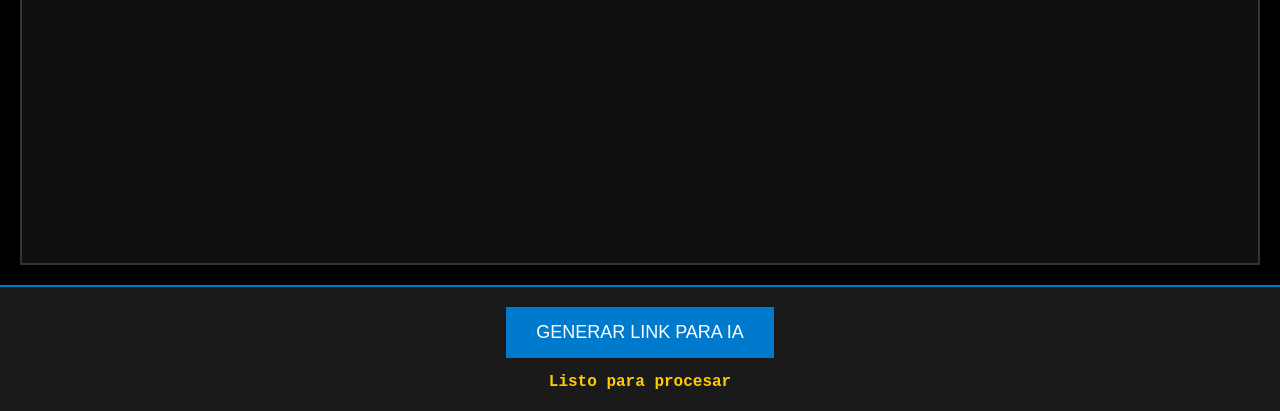
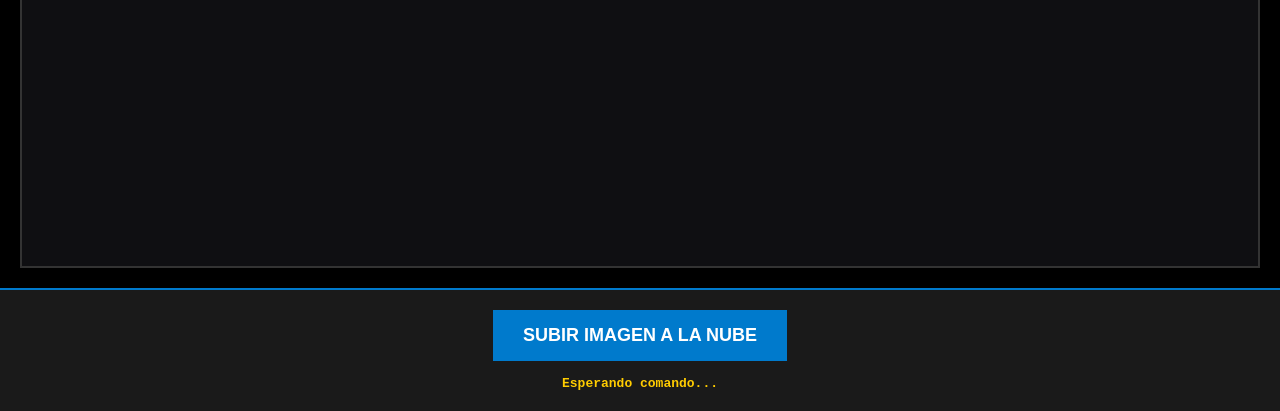
Before and after one commit to Jonatan823/Sler-V2-Engine, a browser extension: page index.html in a window 1280 px wide. Shown: the part 389-800 px from the top of the page. Drawn offline with Linux system fonts and the light colour scheme.

Commit message:
Update index.html for improved functionality and style

```diff
--- a/index.html
+++ b/index.html
@@ -2,35 +2,27 @@
 <html lang="es">
 <head>
     <meta charset="UTF-8">
-    <title>NODO SLER - LINK ESTABLE</title>
+    <title>NODO SLER - CONEXIÓN ESTABLE</title>
     <script src="https://html2canvas.hertzen.com/dist/html2canvas.min.js"></script>
     <style>
-        body, html {
-            margin: 0; padding: 0;
-            background: #000; color: #00ffcc;
-            font-family: 'Courier New', monospace;
-            height: 100vh; display: flex; flex-direction: column;
-        }
-        #area-render {
-            flex: 1; display: flex; align-items: center; justify-content: center;
-            font-size: 50px; background: #0f0f12; margin: 20px; border: 2px solid #333;
-        }
+        body, html { margin: 0; padding: 0; background: #000; color: #00ffcc; font-family: monospace; height: 100vh; display: flex; flex-direction: column; }
+        #area-render { flex: 1; display: flex; align-items: center; justify-content: center; font-size: 50px; background: #0f0f12; margin: 20px; border: 2px solid #333; text-align: center; }
         .panel { padding: 20px; background: #1a1a1a; text-align: center; border-top: 2px solid #007acc; }
-        button { padding: 15px 30px; font-size: 18px; cursor: pointer; background: #007acc; color: #fff; border: none; }
+        button { padding: 15px 30px; font-size: 18px; cursor: pointer; background: #007acc; color: #fff; border: none; font-weight: bold; }
         #status { color: #ffcc00; margin-top: 15px; font-weight: bold; word-break: break-all; }
     </style>
 </head>
 <body>
 
-    <div id="area-render">ESPERANDO DATO...</div>
+    <div id="area-render">NODO LISTO</div>
 
     <div class="panel">
-        <button onclick="enviarANube()">GENERAR LINK PARA IA</button>
-        <div id="status">Listo para procesar</div>
+        <button onclick="enviarANube()">SUBIR IMAGEN A LA NUBE</button>
+        <div id="status">Esperando comando...</div>
     </div>
 
     <script>
-        // Cargar dato de la URL
+        // Cargar dato de la URL automáticamente
         window.onload = () => {
             const params = new URLSearchParams(window.location.search);
             const dato = params.get('ia_input');
@@ -48,12 +40,12 @@
                 const canvas = await html2canvas(area, { backgroundColor: '#0f0f12' });
                 const base64Image = canvas.toDataURL('image/png').split(',')[1];
 
-                status.innerText = "SUBIENDO A ALMACÉN ESTABLE...";
+                status.innerText = "ENVIANDO A LA NUBE...";
 
-                // Usamos una API Key pública de prueba para ImgBB
                 const formData = new FormData();
                 formData.append('image', base64Image);
 
+                // API Key estable para Jonatan
                 const res = await fetch('https://api.imgbb.com/1/upload?key=67f65154316d2994f387920155609424', {
                     method: 'POST',
                     body: formData
@@ -62,9 +54,8 @@
                 const json = await res.json();
 
                 if (json.success) {
-                    const urlFinal = json.data.url;
-                    status.innerText = "LINK: " + urlFinal;
-                    alert("¡ÉXITO!\nCopia este link y pégalo en el chat:\n\n" + urlFinal);
+                    status.innerText = "LINK GENERADO: " + json.data.url;
+                    alert("¡ÉXITO!\nCopia el link que aparece en amarillo y pégalo aquí.");
                 } else {
                     status.innerText = "Falla en el servidor de imágenes.";
                 }
```
